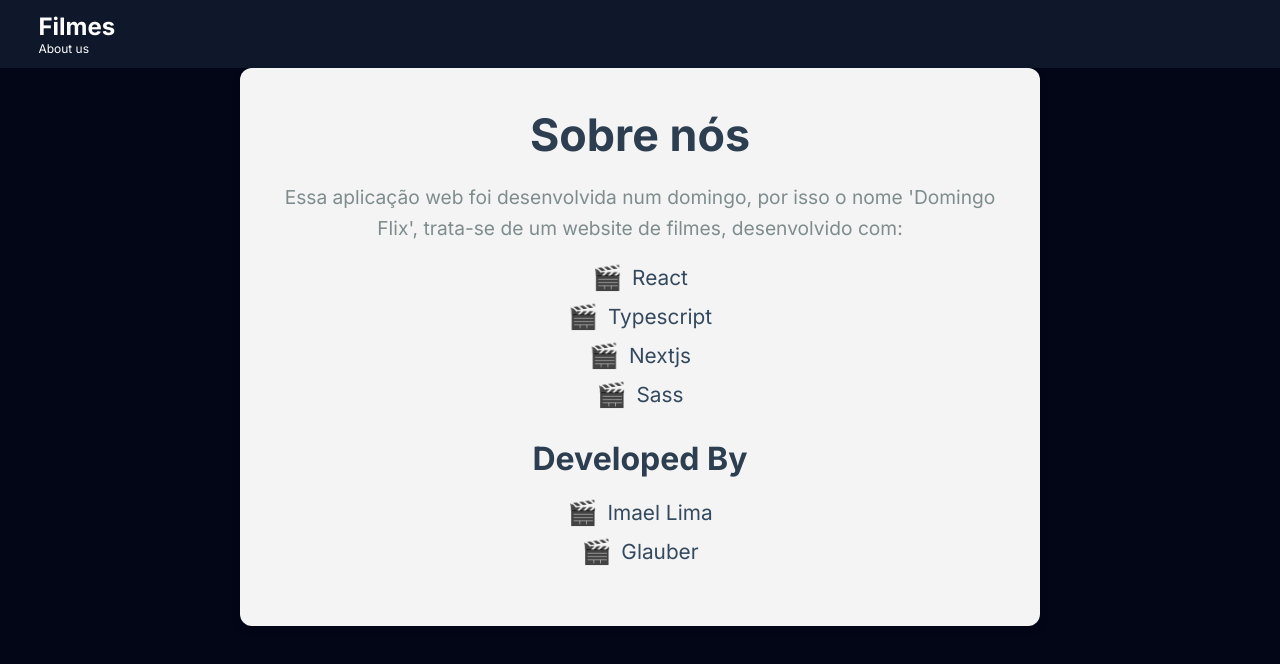
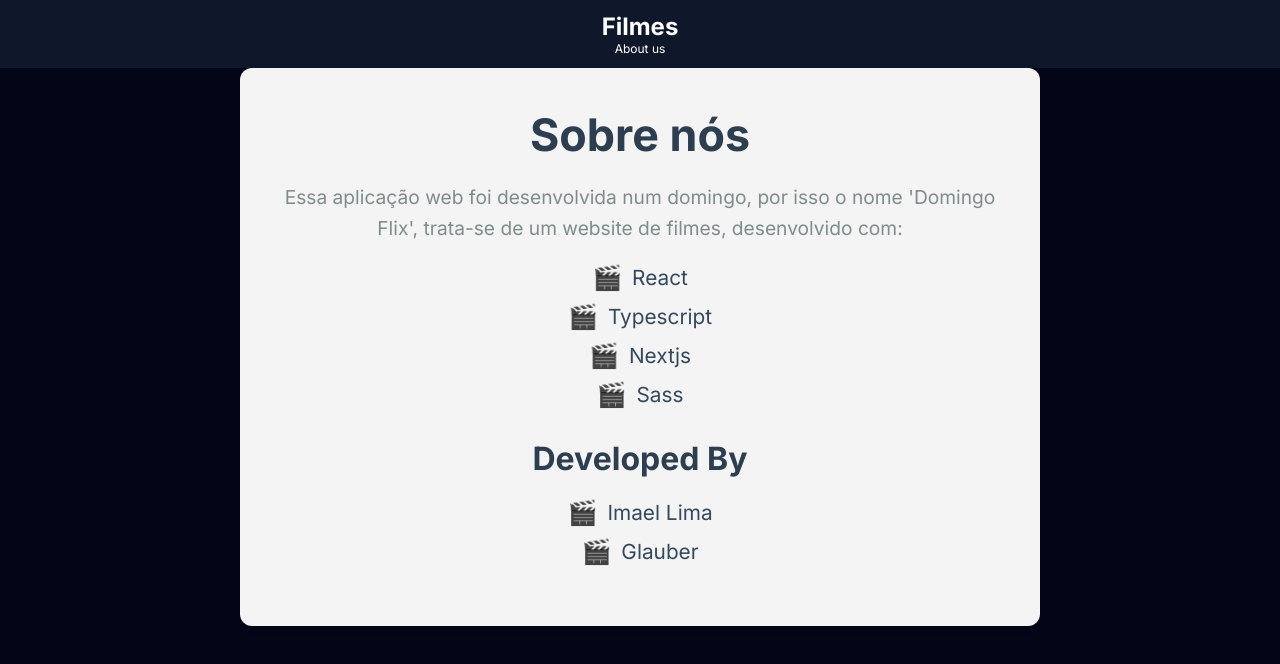
Before and after one commit to rennanimael/webfinal, a Next.js app: page /pages/Sobre in a window 1280 px wide. Shown: the top 664 px of the page. Built offline with nearby package versions, Linux system fonts and the light colour scheme.

Commit message:
pequeno ajuste de estilo

```diff
--- a/src/app/pages/index.scss
+++ b/src/app/pages/index.scss
@@ -3,13 +3,17 @@
     flex-direction: column;
     background-color: #0f172a;
     padding: 12px 3%;
+    align-items: center;
 
     .page-title {
         color:#fff;
+        margin: 0;
+        width: fit-content;
     }
     .about-page{
         color:#fff;
         font-size: 12px;
+
     }
     .home {
         color:#fff;
```
